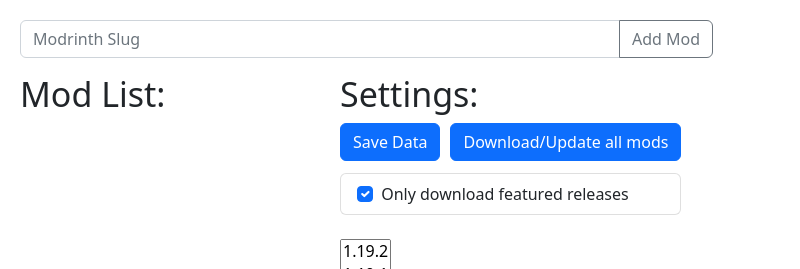
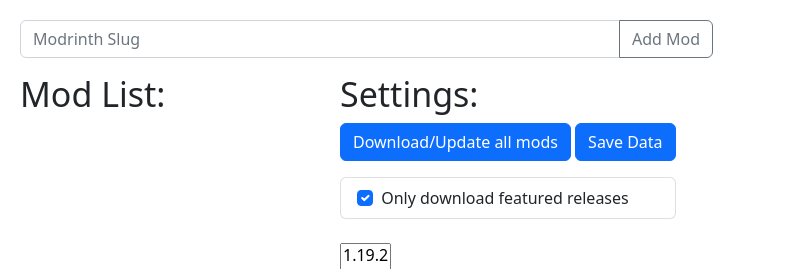
Before and after one commit to slushie0/mc-mod-handler, an Electron app: page index.html in a window 800 px wide. Shown: the top 269 px of the page. Drawn offline with nearby package versions, Linux system fonts and the light colour scheme; no server answers.

Commit message:
ui update

```diff
--- a/style.css
+++ b/style.css
@@ -31,18 +31,8 @@ body {
   margin-left: 20px;
   min-width: 300px;
 }
-#download-featured-el {
-  margin-top: 18px;
-}
-#save-btn {
-  margin-right: 10px;
-}
 
 .warning {
   font-size: 12px;
   color: red;
 }
-
-.btn-primary {
-  float: right;
-}
```
Also changed, not shown: index.html (+1 -1 lines).
